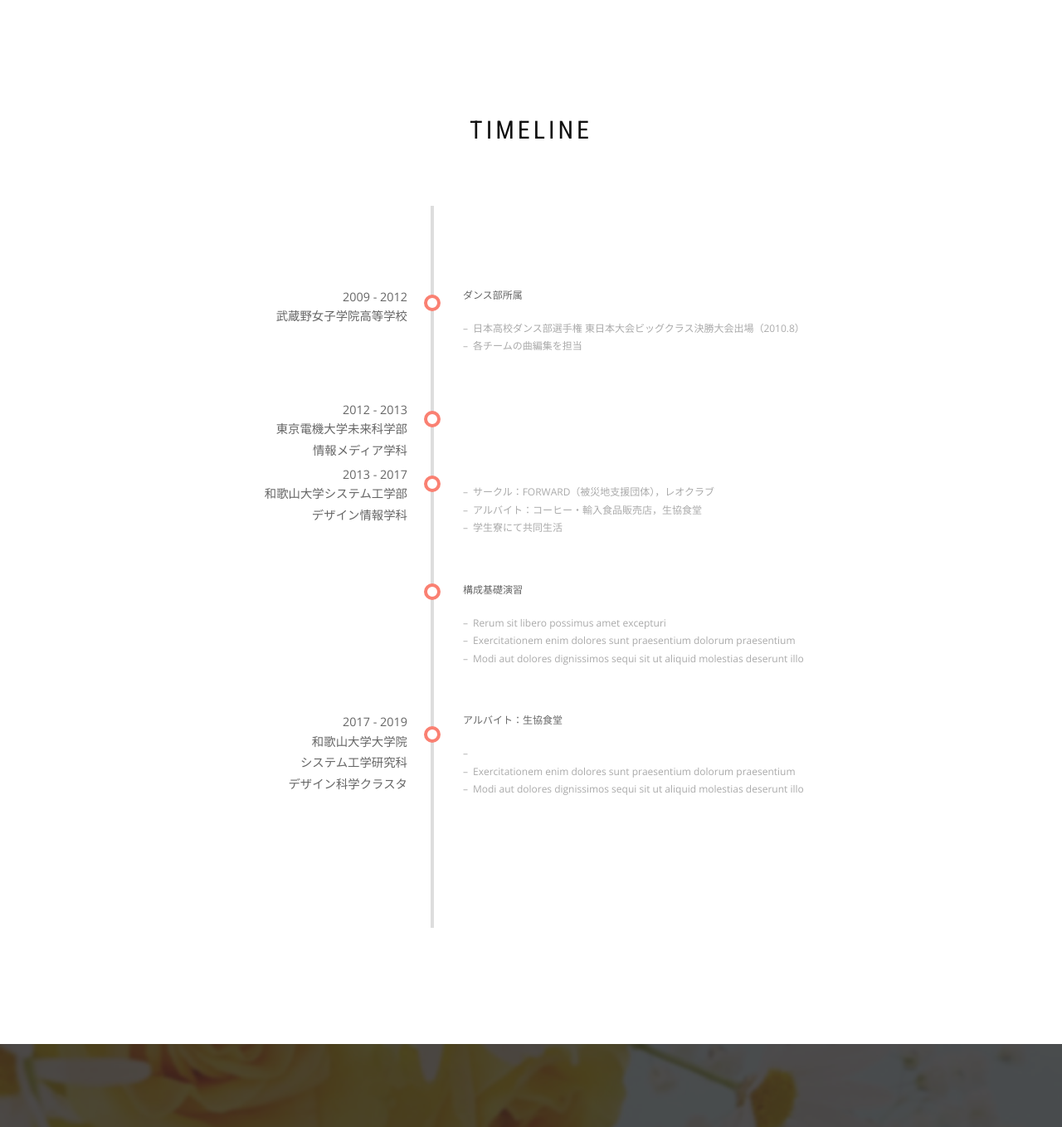
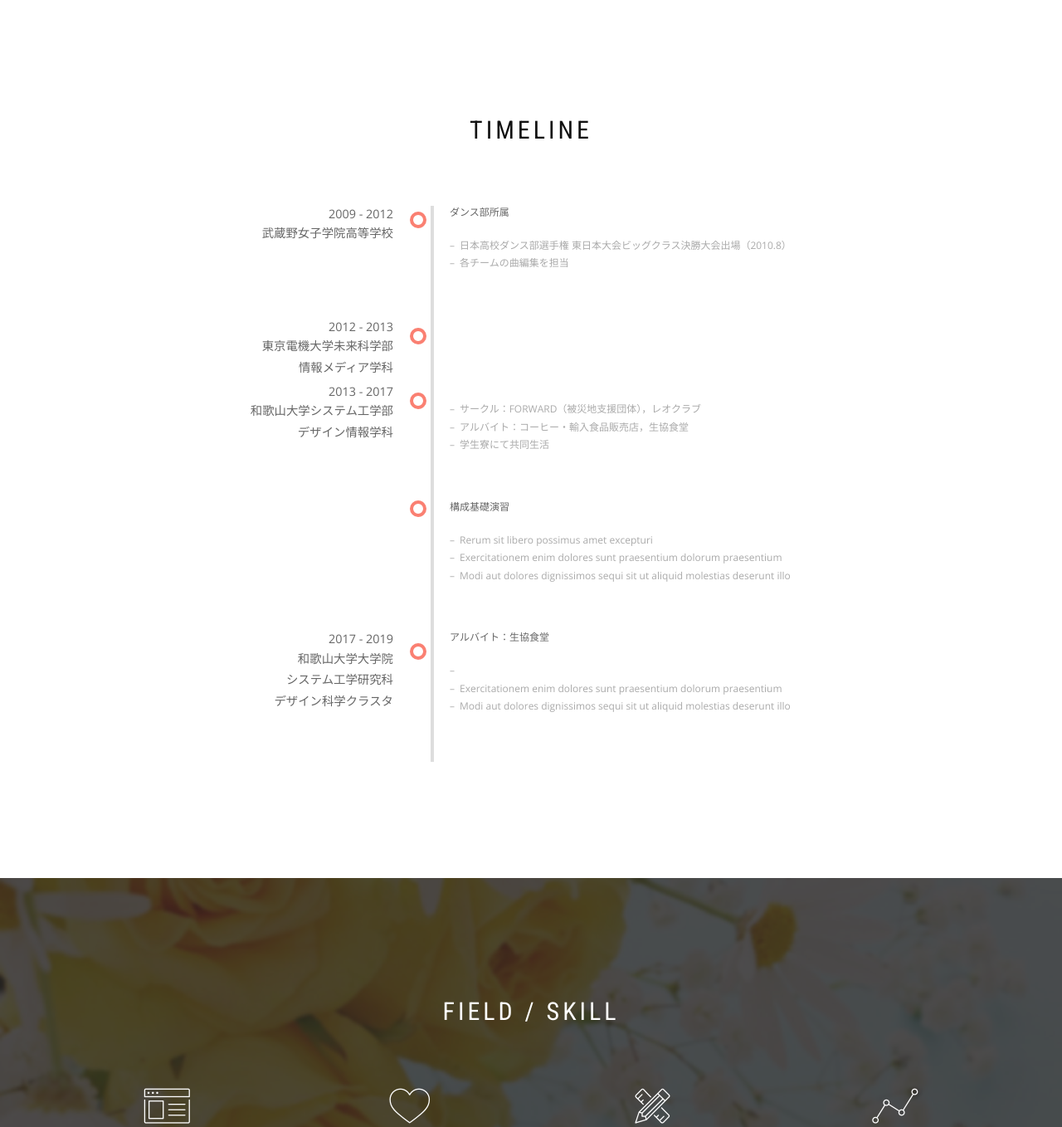
Before and after one commit to s185041/s185041.github.io, a PHP site: page / in a window 1280 px wide. Shown: the part 446-1804 px from the top of the page at 83% size. Run offline with PHP 8.4, Linux system fonts and the light colour scheme; some web fonts are replaced.

Commit message:
timeline更新

```diff
--- a/assets/css/timeline.css
+++ b/assets/css/timeline.css
@@ -2,7 +2,7 @@
   width: 100%;
   margin: 0 auto;
   max-width: 800px;
-  padding: 100px 50px;
+  //padding: 100px 50px;
   position: relative;
 }
 .timeline:before {
```
